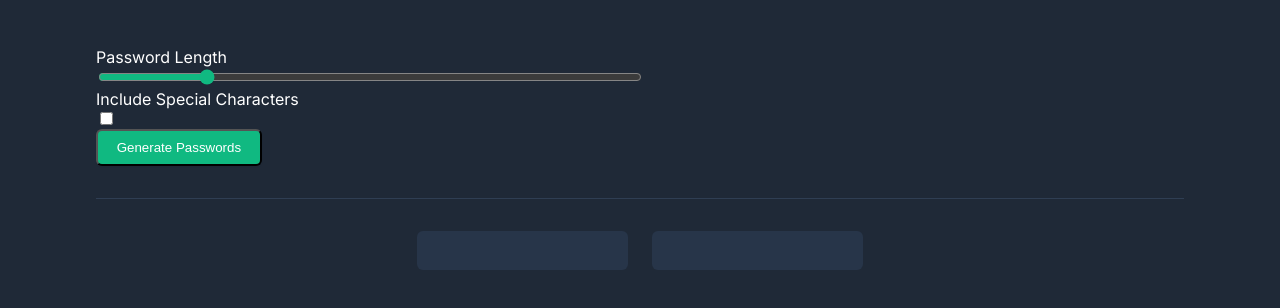
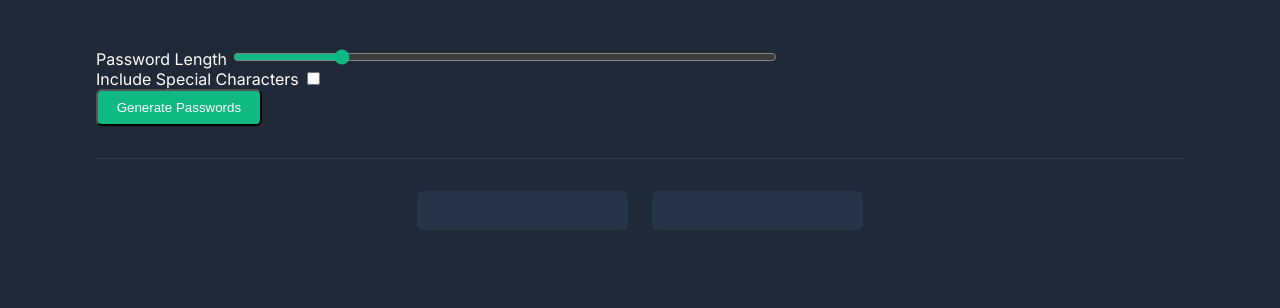
Before and after one commit to jadedInsomnia89/password-generator, a website built with Vite: page index.html in a window 1280 px wide. Shown: the part 250-558 px from the top of the page. Built offline with nearby package versions, Linux system fonts and the light colour scheme.

```diff
--- a/index.html
+++ b/index.html
@@ -17,11 +17,9 @@
         <h1>Generate a <span class="highlight">random password</span></h1>
         <h2>Never use an insecure password again.</h2>
         <form id="generate-pwd-form">
-          <div class="grid-container">
-            <div class="grid-item">
+          <div class="pwd-reqs-container">
+            <div class="pwd-reqs-row">
               <label for="pwd-length">Password Length</label>
-            </div>
-            <div class="grid-item">
               <input
                 type="range"
                 name="pwdLength"
@@ -31,12 +29,10 @@
                 value="16"
               />
             </div>
-            <div class="grid-item">
+            <div class="pwd-reqs-row">
               <label for="include-special-chars"
                 >Include Special Characters</label
               >
-            </div>
-            <div class="grid-item">
               <input
                 type="checkbox"
                 name="includeSpecialChars"
```
